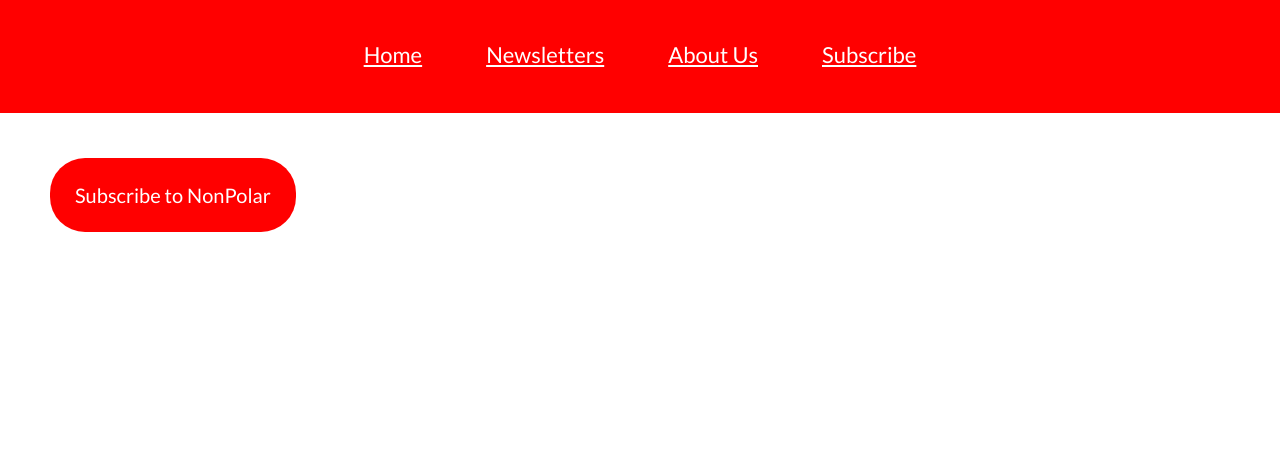
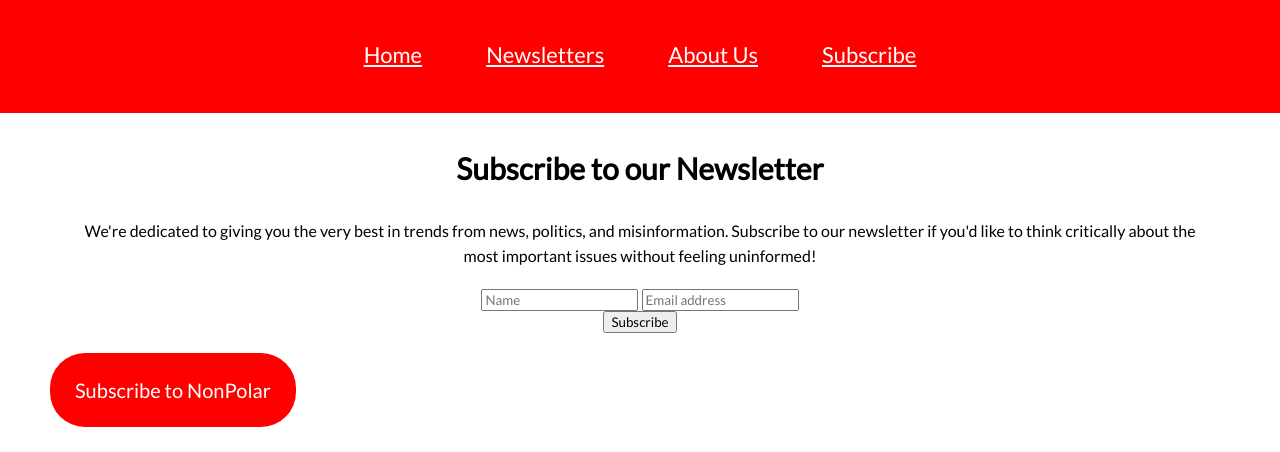
Before and after one commit to jdomagalski/portfolio, a plain HTML site: page subscribe.html in a window 1280 px wide. Shown: the part 457-909 px from the top of the page. Before the commit the page ends 800 px from the top, so only its background shows below. Drawn offline with Linux system fonts and the light colour scheme.

Commit message:
subscribe

```diff
--- a/subscribe.html
+++ b/subscribe.html
@@ -29,6 +29,23 @@
         </header>
 
     <main>
+        <form action="action_page.php">
+            <div class="container">
+              <h2>Subscribe to our Newsletter</h2>
+              <p>We're dedicated to giving you the very best in trends from news, politics, and misinformation.
+                  Subscribe to our newsletter if you'd like to think critically about the most important issues without feeling uninformed!</p>
+            </div>
+
+            <div class="container" style="background-color:white">
+              <input type="text" placeholder="Name" name="name" required>
+              <input type="text" placeholder="Email address" name="mail" required>
+            </div>
+
+            <div class="container">
+              <input type="submit" value="Subscribe">
+            </div>
+          </form>
+
         <a href = "https://umich.us5.list-manage.com/subscribe?u=88b4450e1e604b2fa38df5853&id=3f9d2382ff" target = "_blank"><button >Subscribe to NonPolar</button></a>
     </main>
     </body>
```
